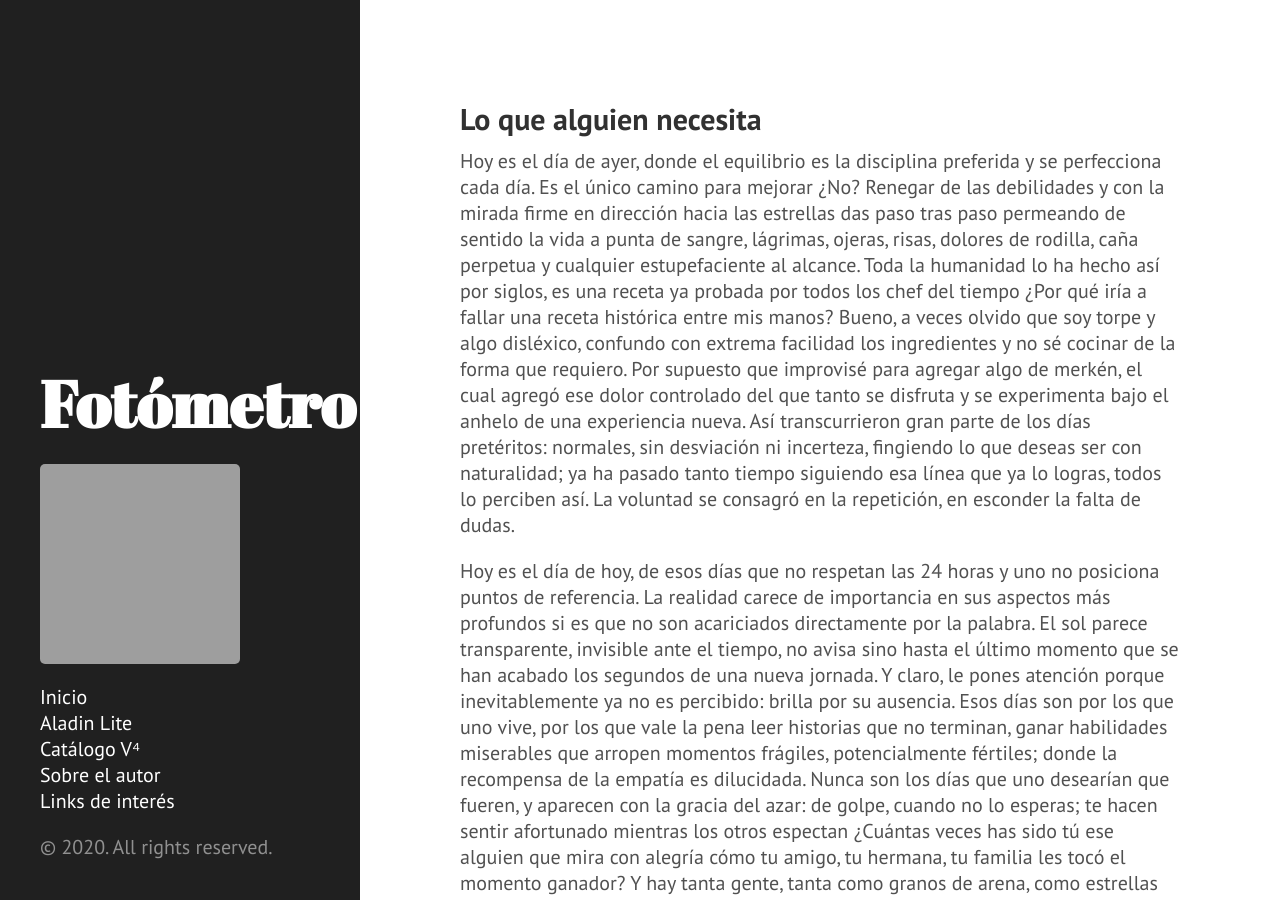
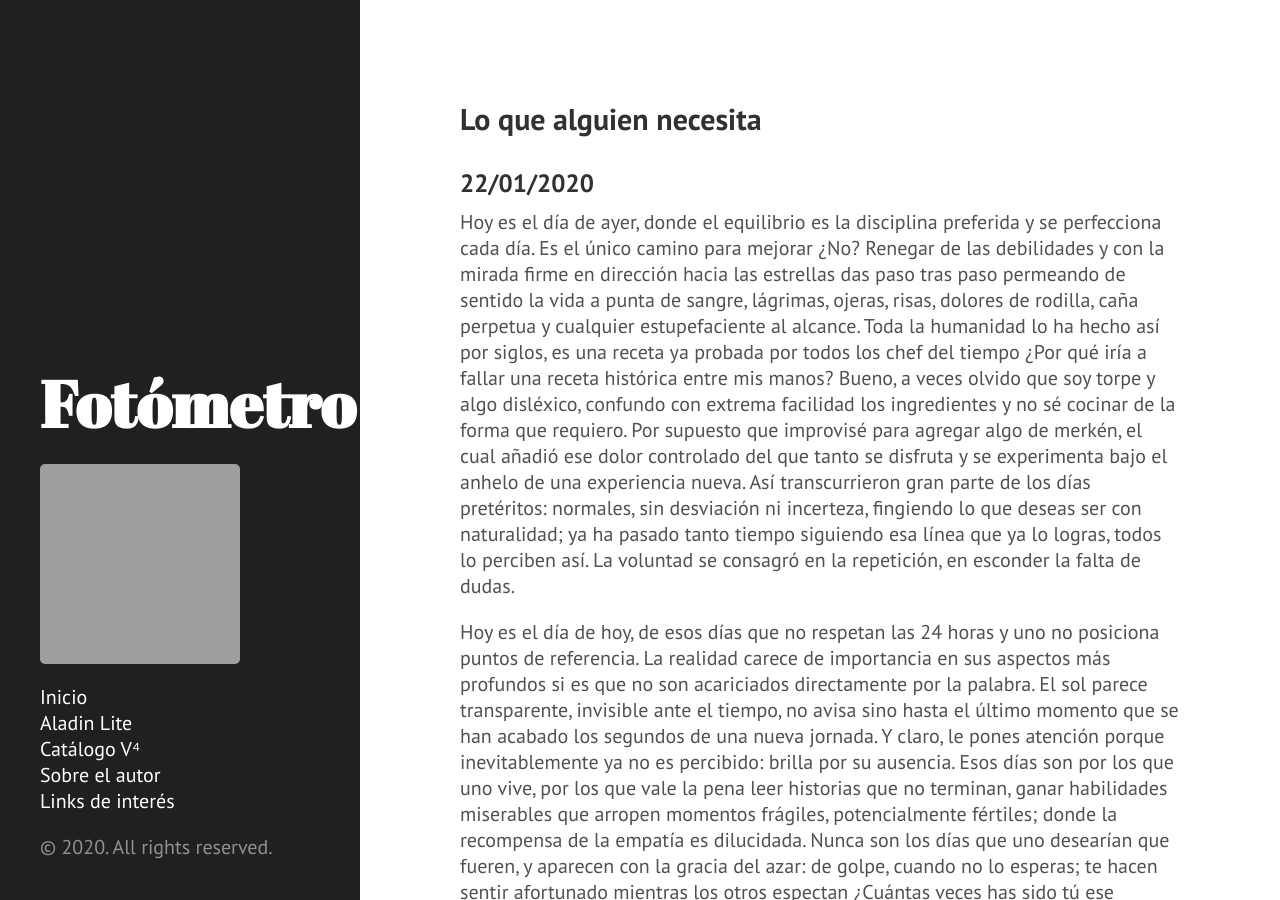
Before and after one commit to nicomedinap/nicomedinap.github.io, a Jekyll site: the page built from escritos/LoQueUnoNecesita.md, in a window 1280 px wide and 900 px high. Built offline with Jekyll 4.4.1, drawn with Linux system fonts in a browser that asks for light colours; grey boxes are pictures that could not be loaded.

Commit message:
Update LoQueUnoNecesita.md

```diff
--- a/escritos/LoQueUnoNecesita.md
+++ b/escritos/LoQueUnoNecesita.md
@@ -6,8 +6,9 @@ title:  "Lo que alguien necesita"
 
 
 ## Lo que alguien necesita
+### 22/01/2020
 
-Hoy es el día de ayer, donde el equilibrio es la disciplina preferida y se perfecciona cada día. Es el único camino para mejorar ¿No? Renegar de las debilidades y con la mirada firme en dirección hacia las estrellas das paso tras paso permeando de sentido la vida a punta de sangre, lágrimas, ojeras, risas, dolores de rodilla, caña perpetua y cualquier estupefaciente al alcance. Toda la humanidad lo ha hecho así por siglos, es una receta ya probada por todos los chef del tiempo ¿Por qué iría a fallar una receta histórica entre mis manos? Bueno, a veces olvido que soy torpe y algo disléxico, confundo con extrema facilidad los ingredientes y no sé cocinar de la forma que requiero. Por supuesto que improvisé para agregar algo de merkén, el cual agregó ese dolor controlado del que tanto se disfruta y se experimenta bajo el anhelo de una experiencia nueva. Así transcurrieron gran parte de los días pretéritos: normales, sin desviación ni incerteza, fingiendo lo que deseas ser con naturalidad; ya ha pasado tanto tiempo siguiendo esa línea que ya lo logras, todos lo perciben así. La voluntad se consagró en la repetición, en esconder la falta de dudas.
+Hoy es el día de ayer, donde el equilibrio es la disciplina preferida y se perfecciona cada día. Es el único camino para mejorar ¿No? Renegar de las debilidades y con la mirada firme en dirección hacia las estrellas das paso tras paso permeando de sentido la vida a punta de sangre, lágrimas, ojeras, risas, dolores de rodilla, caña perpetua y cualquier estupefaciente al alcance. Toda la humanidad lo ha hecho así por siglos, es una receta ya probada por todos los chef del tiempo ¿Por qué iría a fallar una receta histórica entre mis manos? Bueno, a veces olvido que soy torpe y algo disléxico, confundo con extrema facilidad los ingredientes y no sé cocinar de la forma que requiero. Por supuesto que improvisé para agregar algo de merkén, el cual añadió ese dolor controlado del que tanto se disfruta y se experimenta bajo el anhelo de una experiencia nueva. Así transcurrieron gran parte de los días pretéritos: normales, sin desviación ni incerteza, fingiendo lo que deseas ser con naturalidad; ya ha pasado tanto tiempo siguiendo esa línea que ya lo logras, todos lo perciben así. La voluntad se consagró en la repetición, en esconder la falta de dudas.
 
 Hoy es el día de hoy, de esos días que no respetan las 24 horas y uno no posiciona puntos de referencia. La realidad carece de importancia en sus aspectos más profundos si es que no son acariciados directamente por la palabra. El sol parece transparente, invisible ante el tiempo, no avisa sino hasta el último momento que se han acabado los segundos de una nueva jornada. Y claro, le pones atención porque inevitablemente ya no es percibido: brilla por su ausencia.
 Esos días son por los que uno vive, por los que vale la pena leer historias que no terminan, ganar habilidades miserables que arropen momentos frágiles, potencialmente fértiles; donde la recompensa de la empatía es dilucidada. Nunca son los días que uno desearían que fueren, y aparecen con la gracia del azar: de golpe, cuando no lo esperas; te hacen sentir afortunado mientras los otros espectan ¿Cuántas veces has sido tú ese alguien que mira con alegría cómo tu amigo, tu hermana, tu familia les tocó el momento ganador? Y hay tanta gente, tanta como granos de arena, como estrellas en la galaxia, como sueños sin asidero. Da entonces la sensación que a toda la humanidad les toca el boleto vencedor, mientras tú estás al margen de las estadísticas, por supuesto.
```
